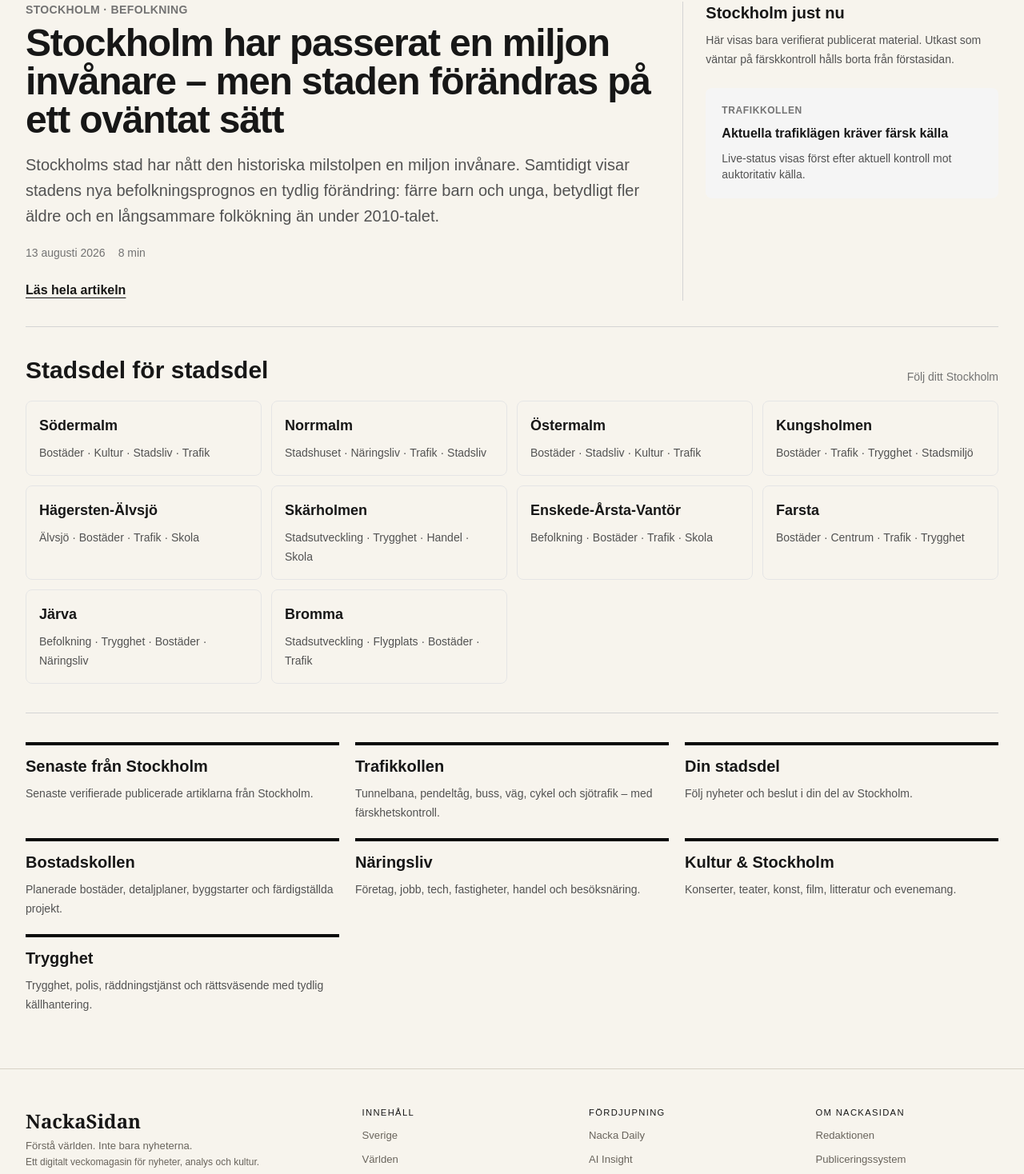
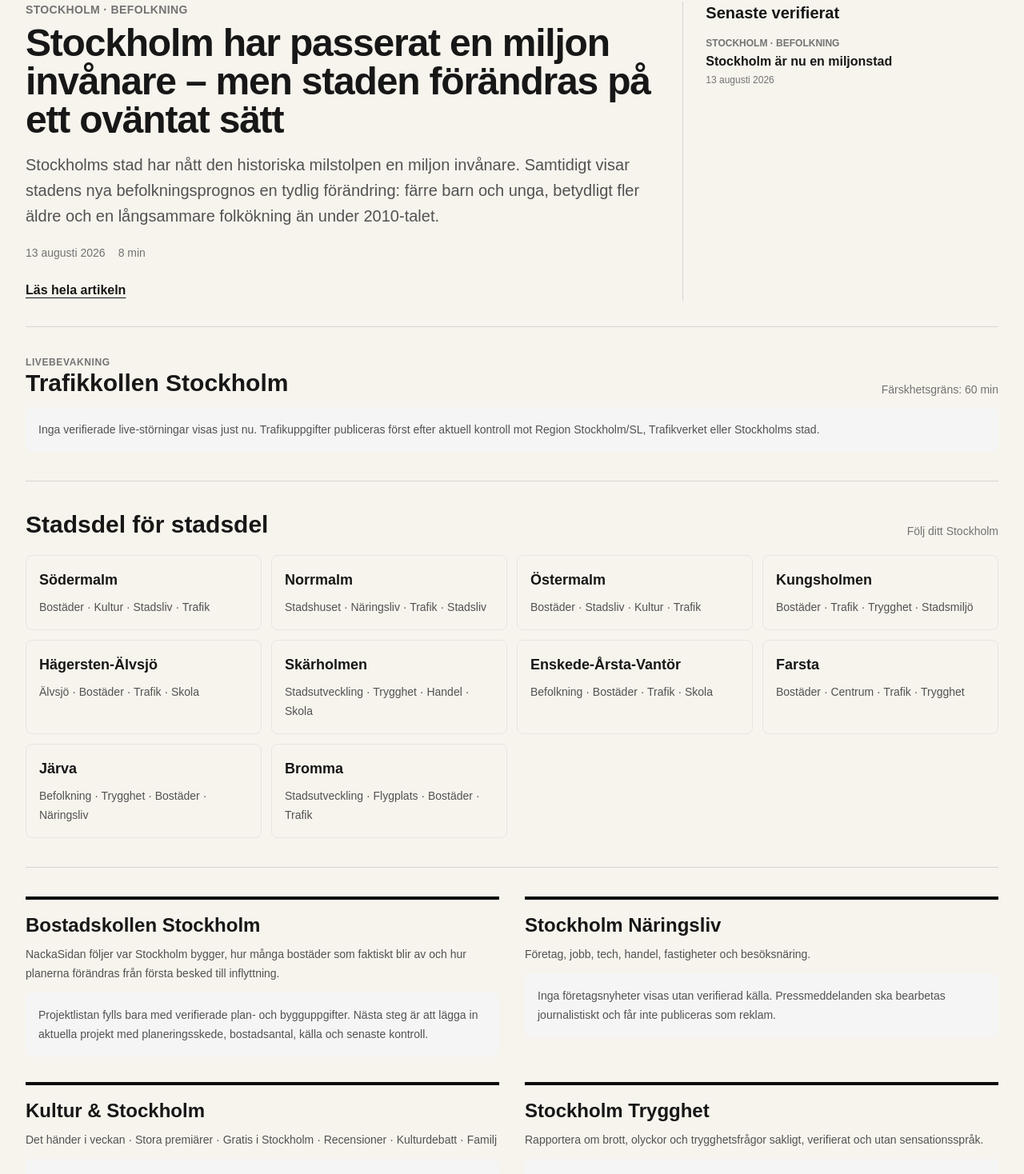
Before and after one commit to Djurgarden2019/NackaSidan-2026, a Next.js app: page /stockholm in a window 1280 px wide. Shown: the part 477-1945 px from the top of the page at 80% size. Built offline with nearby package versions, Linux system fonts and the light colour scheme.

Commit message:
Main 178: wire Stockholm modules into front page

```diff
--- a/app/stockholm/page.tsx
+++ b/app/stockholm/page.tsx
@@ -2,6 +2,11 @@ import Link from 'next/link';
 import { stockholmArticles163 } from '../../content/stockholmArticles163';
 import { stockholmDistricts175 } from '../../content/stockholmDistricts175';
 import { stockholmFront176, stockholmFrontRules176 } from '../../content/stockholmFront176';
+import { stockholmTraffic168, stockholmTrafficEditorialRules168 } from '../../content/stockholmTraffic168';
+import { stockholmHousingProjects170, stockholmHousingDesk170 } from '../../content/stockholmHousing170';
+import { stockholmBusinessStories172, stockholmBusinessDesk172 } from '../../content/stockholmBusiness172';
+import { stockholmCultureItems171, stockholmCultureDesk171 } from '../../content/stockholmCulture171';
+import { stockholmSafetyStories174, stockholmSafetyDesk174 } from '../../content/stockholmSafety174';
 
 export const metadata = {
   title: 'Stockholm | NackaSidan 2026',
@@ -18,20 +23,14 @@ const nav = [
   { label: 'Trygghet', anchor: 'stockholm-safety' }
 ];
 
-const descriptions: Record<string, string> = {
-  'stockholm-latest': 'Senaste verifierade publicerade artiklarna från Stockholm.',
-  'stockholm-traffic': 'Tunnelbana, pendeltåg, buss, väg, cykel och sjötrafik – med färskhetskontroll.',
-  'stockholm-districts': 'Följ nyheter och beslut i din del av Stockholm.',
-  'stockholm-housing': 'Planerade bostäder, detaljplaner, byggstarter och färdigställda projekt.',
-  'stockholm-business': 'Företag, jobb, tech, fastigheter, handel och besöksnäring.',
-  'stockholm-culture': 'Konserter, teater, konst, film, litteratur och evenemang.',
-  'stockholm-safety': 'Trygghet, polis, räddningstjänst och rättsväsende med tydlig källhantering.'
-};
+function EmptyState({ text }: { text: string }) {
+  return <p className="mt-3 rounded-lg bg-neutral-100 p-4 text-sm leading-6 text-neutral-600">{text}</p>;
+}
 
 export default function StockholmPage() {
   const published = stockholmArticles163.filter((article) => article.status === 'published');
   const lead = published.find((article) => article.homepage?.role === 'lead') ?? published[0];
-  const modules = stockholmFront176.filter((module) => module.kind !== 'lead').sort((a, b) => a.priority - b.priority);
+  const latest = [...published].sort((a, b) => Date.parse(b.publishedAt) - Date.parse(a.publishedAt)).slice(0, 5);
 
   return (
     <main className="mx-auto max-w-7xl px-4 py-8 sm:px-6 lg:px-8">
@@ -60,37 +59,57 @@ export default function StockholmPage() {
             <Link className="mt-6 inline-block font-bold underline underline-offset-4" href={`/stockholm/artikel/${lead.slug}`}>Läs hela artikeln</Link>
           </article>
           <aside className="border-t border-neutral-300 pt-5 lg:border-l lg:border-t-0 lg:pl-7 lg:pt-0">
-            <h3 className="text-xl font-black">Stockholm just nu</h3>
-            <p className="mt-2 text-sm leading-6 text-neutral-600">Här visas bara verifierat publicerat material. Utkast som väntar på färskkontroll hålls borta från förstasidan.</p>
-            <div className="mt-6 rounded-lg bg-neutral-100 p-5">
-              <div className="text-xs font-bold uppercase tracking-wider text-neutral-500">Trafikkollen</div>
-              <div className="mt-2 font-bold">Aktuella trafiklägen kräver färsk källa</div>
-              <p className="mt-2 text-sm text-neutral-600">Live-status visas först efter aktuell kontroll mot auktoritativ källa.</p>
+            <h3 className="text-xl font-black">Senaste verifierat</h3>
+            <div className="mt-4 space-y-4">
+              {latest.map((article) => (
+                <Link key={article.slug} href={`/stockholm/artikel/${article.slug}`} className="block border-t border-neutral-200 pt-3 first:border-t-0 first:pt-0">
+                  <div className="text-xs font-bold uppercase text-neutral-500">{article.section}</div>
+                  <div className="mt-1 font-bold leading-snug hover:underline">{article.teaserTitle ?? article.title}</div>
+                  <div className="mt-1 text-xs text-neutral-500">{article.published}</div>
+                </Link>
+              ))}
             </div>
           </aside>
         </section>
       )}
 
-      <section id="stadsdelar" className="py-9">
+      <section id="stockholm-traffic" className="border-b border-neutral-300 py-9">
+        <div className="flex flex-wrap items-end justify-between gap-3">
+          <div><p className="text-xs font-bold uppercase tracking-wider text-neutral-500">Livebevakning</p><h2 className="text-3xl font-black">{stockholmTrafficEditorialRules168.title}</h2></div>
+          <span className="text-sm text-neutral-500">Färskhetsgräns: {stockholmTrafficEditorialRules168.freshnessMinutes} min</span>
+        </div>
+        {stockholmTraffic168.length === 0 ? <EmptyState text="Inga verifierade live-störningar visas just nu. Trafikuppgifter publiceras först efter aktuell kontroll mot Region Stockholm/SL, Trafikverket eller Stockholms stad." /> : (
+          <div className="mt-5 grid gap-4 md:grid-cols-2 lg:grid-cols-3">{stockholmTraffic168.map((item) => <article key={item.id} className="rounded-lg border border-neutral-200 p-4"><div className="text-xs font-bold uppercase text-neutral-500">{item.mode} · {item.area}</div><h3 className="mt-2 font-black">{item.headline}</h3><p className="mt-2 text-sm text-neutral-600">{item.summary}</p></article>)}</div>
+        )}
+      </section>
+
+      <section id="stadsdelar" className="border-b border-neutral-300 py-9">
         <div className="flex items-end justify-between gap-4"><h2 className="text-3xl font-black">Stadsdel för stadsdel</h2><span className="text-sm text-neutral-500">Följ ditt Stockholm</span></div>
         <div className="mt-5 grid gap-3 sm:grid-cols-2 lg:grid-cols-4">
-          {stockholmDistricts175.map((district) => (
-            <div key={district.slug} className="rounded-lg border border-neutral-200 p-4">
-              <h3 className="text-lg font-black">{district.name}</h3>
-              <p className="mt-2 text-sm leading-6 text-neutral-600">{district.focus.join(' · ')}</p>
-            </div>
-          ))}
+          {stockholmDistricts175.map((district) => <div key={district.slug} className="rounded-lg border border-neutral-200 p-4"><h3 className="text-lg font-black">{district.name}</h3><p className="mt-2 text-sm leading-6 text-neutral-600">{district.focus.join(' · ')}</p></div>)}
         </div>
       </section>
 
-      <section className="grid gap-5 border-t border-neutral-300 py-9 md:grid-cols-2 lg:grid-cols-3">
-        {modules.map((module) => (
-          <div id={module.id} key={module.id} className="border-t-4 border-neutral-950 pt-3">
-            <h2 className="text-xl font-black">{module.title}</h2>
-            <p className="mt-2 text-sm leading-6 text-neutral-600">{descriptions[module.id] ?? 'Fördjupad lokal bevakning av Stockholm.'}</p>
-          </div>
-        ))}
+      <section className="grid gap-8 py-9 lg:grid-cols-2">
+        <div id="stockholm-housing" className="border-t-4 border-neutral-950 pt-4">
+          <h2 className="text-2xl font-black">{stockholmHousingDesk170.title}</h2><p className="mt-2 text-sm leading-6 text-neutral-600">{stockholmHousingDesk170.intro}</p>
+          {stockholmHousingProjects170.length === 0 ? <EmptyState text="Projektlistan fylls bara med verifierade plan- och bygguppgifter. Nästa steg är att lägga in aktuella projekt med planeringsskede, bostadsantal, källa och senaste kontroll." /> : stockholmHousingProjects170.map((project) => <div key={project.id}>{project.name}</div>)}
+        </div>
+        <div id="stockholm-business" className="border-t-4 border-neutral-950 pt-4">
+          <h2 className="text-2xl font-black">{stockholmBusinessDesk172.title}</h2><p className="mt-2 text-sm leading-6 text-neutral-600">Företag, jobb, tech, handel, fastigheter och besöksnäring.</p>
+          {stockholmBusinessStories172.length === 0 ? <EmptyState text="Inga företagsnyheter visas utan verifierad källa. Pressmeddelanden ska bearbetas journalistiskt och får inte publiceras som reklam." /> : stockholmBusinessStories172.map((story) => <div key={story.id}>{story.headline}</div>)}
+        </div>
+        <div id="stockholm-culture" className="border-t-4 border-neutral-950 pt-4">
+          <h2 className="text-2xl font-black">{stockholmCultureDesk171.title}</h2><p className="mt-2 text-sm leading-6 text-neutral-600">{stockholmCultureDesk171.sections.join(' · ')}</p>
+          {stockholmCultureItems171.length === 0 ? <EmptyState text="Kulturkalendern väntar på verifierade evenemang med datum, plats och källa. Passerade evenemang ska inte ligga kvar som aktuella." /> : stockholmCultureItems171.map((item) => <div key={item.id}>{item.title}</div>)}
+        </div>
+        <div id="stockholm-safety" className="border-t-4 border-neutral-950 pt-4">
+          <h2 className="text-2xl font-black">{stockholmSafetyDesk174.title}</h2><p className="mt-2 text-sm leading-6 text-neutral-600">{stockholmSafetyDesk174.purpose}</p>
+          {stockholmSafetyStories174.length === 0 ? <EmptyState text="Trygghetsflödet visar bara verifierade händelser. Misstanke, åtal och dom hålls tydligt isär och sensationsspråk undviks." /> : stockholmSafetyStories174.map((story) => <div key={story.id}>{story.headline}</div>)}
+        </div>
       </section>
+
+      <footer className="border-t border-neutral-300 py-6 text-sm text-neutral-500">Stockholmsektionen byggs enligt samma redaktionella princip: källa först, tydlig tidsstämpel och skillnad mellan fakta och analys. Moduler: {stockholmFront176.length}.</footer>
     </main>
   );
 }
```
